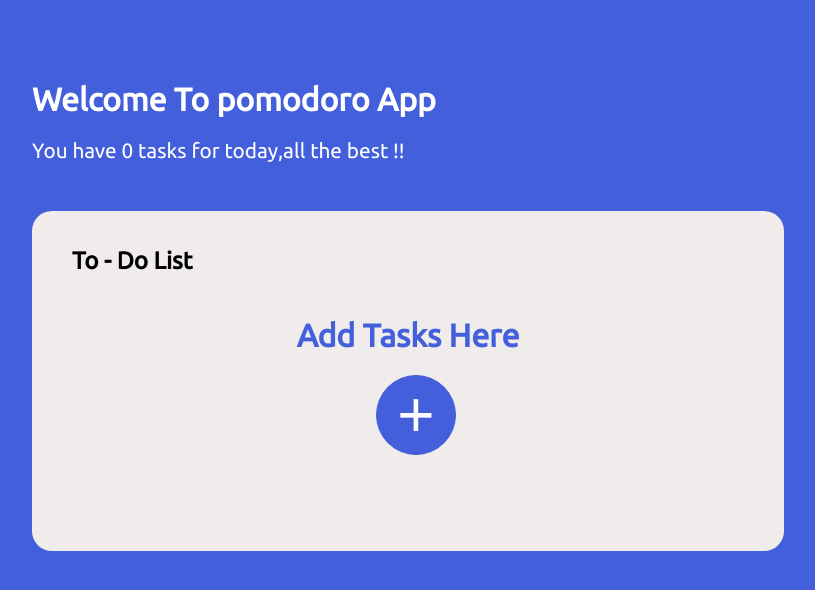
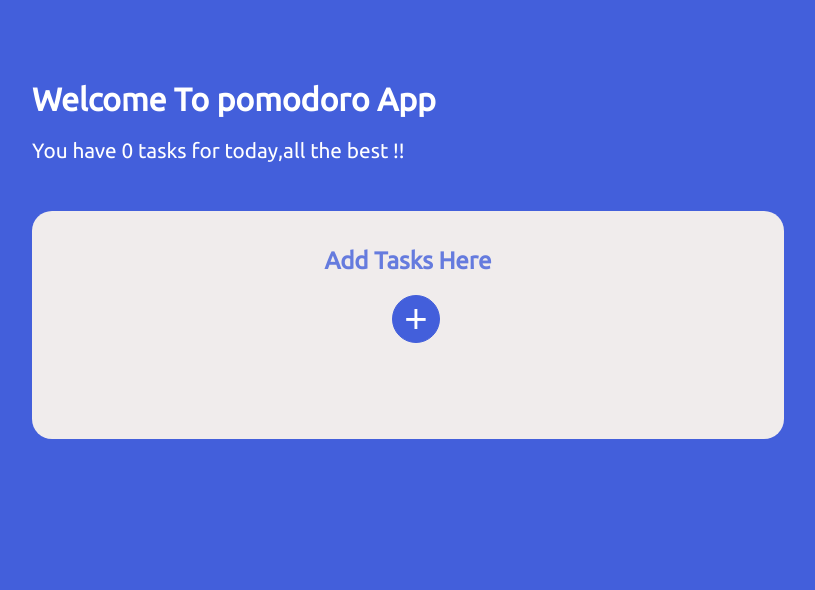
Before and after one commit to JuvitaSaini09/Pomodoro, a React (Create React App) app: page / in a window 1280 px wide. Shown: the top 590 px of the page, without its empty margins (232-1047 px from the left). Built offline with nearby package versions, Linux system fonts and the light colour scheme; a web font is replaced by a local one.

Commit message:
style : updated style
added condition and style

```diff
--- a/src/pages/home/home.css
+++ b/src/pages/home/home.css
@@ -64,11 +64,7 @@
 
 .addTasksHere{
   color:var(--secondary-blue);
-}
-
-.arrowDown{
-  background-color: pink;
-  border:2px solid green;
+  opacity: 0.8;
 }
 
 @media only screen and (max-width: 850px){
--- a/src/pages/home/home.js
+++ b/src/pages/home/home.js
@@ -18,7 +18,11 @@ export const Home = () => {
 
           <div className={`todo-container ${isModalDisplay?`backgroundStop`:``}`}>
             <div className="todo-heading">
-              <h2>To - Do List</h2>
+              {
+                todoTasks.length!==0
+                ? <h2>To - Do List</h2>
+                : null
+              }
               <div>
 
 
@@ -38,8 +42,8 @@ export const Home = () => {
             {
               todoTasks.length===0
               ? (<div>
-                <h1 className="addTasksHere">Add Tasks Here</h1>
-                <button style={{height:5+"rem",width:5+"rem",fontSize:4+"rem",marginBottom:4+"rem"}} className="add-task-btn" onClick={()=>{
+                <h2 className="addTasksHere">Add Tasks Here</h2>
+                <button style={{height:3+"rem",width:3+"rem",fontSize:2.5+"rem",marginBottom:4+"rem"}} className="add-task-btn" onClick={()=>{
                   setModalDisplay(true);
                   setEditingOrAdding({
                     isAddingOrEditing:'adding',
```
